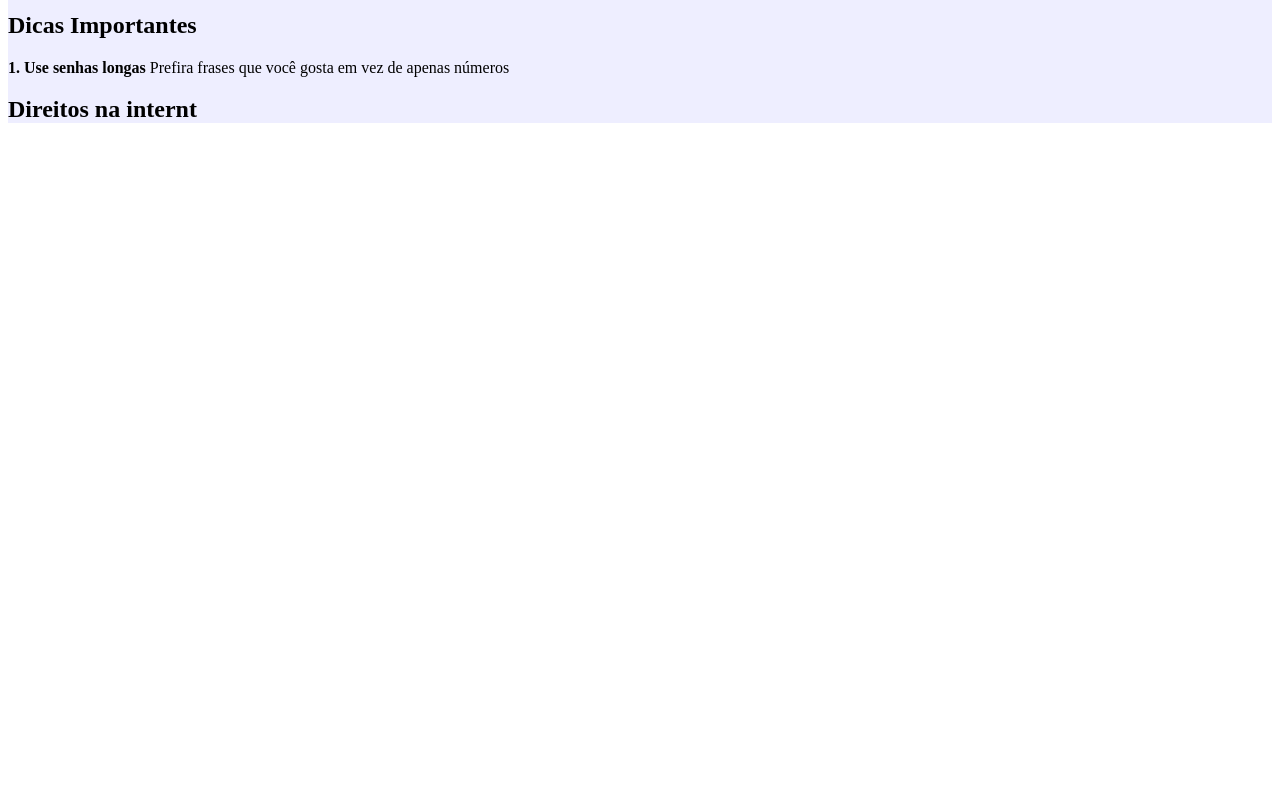
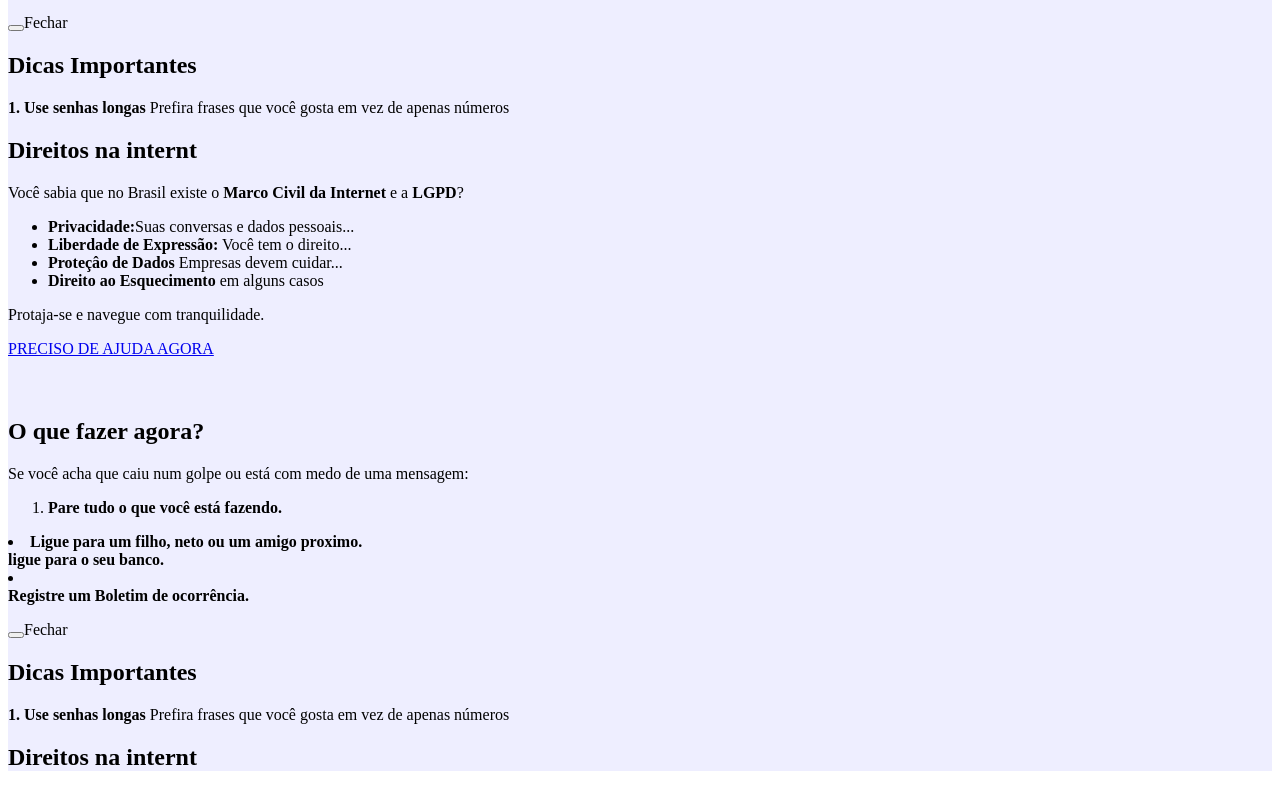
Before and after one commit to santosoliveirakaua1304-crypto/SEGURAN-A-ZOIO, a plain HTML site: page index.html in a window 1280 px wide. Shown: the part 408-1199 px from the top of the page. Before the commit the page ends 800 px from the top, so only its background shows below. Drawn offline with Linux system fonts and the light colour scheme.

Commit message:
index.html
Added content about digital security rights and tips.

```diff
--- a/index.html
+++ b/index.html
@@ -1,4 +1,14 @@
 <!DOCTYPE html>
+<html lang="en">
+<head>
+    <meta charset="UTF-8">
+    <meta name="viewport" content="width=device-width, initial-scale=1.0">
+    <title>segurança digital para idosos</title>
+    <link rel="stylesheet" href="style.css">
+</head>
+<body>
+    <section class="banner">
+        <h1>Guia de Segurança Digital</h1><!DOCTYPE html>
 <html lang="en">
 <head>
     <meta charset="UTF-8">
@@ -42,6 +52,59 @@
         <h2>Direitos na internt</h2>
         <div class="caixa-direitos">
 
+    <P>
+        Você sabia que no Brasil existe o
+        <strong>Marco Civil da Internet</strong> e a
+        <strong>LGPD</strong>?
+    </P>
+
+    <ul>
+        <li><strong>Privacidade:</strong>Suas
+        conversas e dados pessoais...</li>
+        <li><strong>Liberdade de Expressão:</strong>
+        Você tem o direito...</li>
+        <li><strong>Proteçâo de Dados</strong>
+        Empresas devem cuidar...</li>
+        <li><strong>Direito ao Esquecimento</strong>
+        em alguns casos</li>
+    </ul>
 
 </body>
 </html>
+
+        <p style="margin-bottom: 30xp;">
+            Protaja-se e navegue com tranquilidade.
+        </p>
+        <a href="#contato-ajuda" class="botao-ajuda">
+            PRECISO DE AJUDA AGORA
+        </a>
+    </section>
+        <div class="conteudo"></div>
+        <div class="modal-fundo"></div>
+        <section id="contato-ajuda" style="margin-top: 60px; background: #eef" class="modal-conteudo">
+        <h2 style="margin-top: 0;">O  que fazer agora?</h2>
+        <p> Se você acha que caiu num golpe ou está com medo de uma mensagem:</p>
+        <ol>    <li> <strong>Pare tudo o que você está fazendo. </strong></li></ol> <li><strong>Ligue para um filho, neto ou um amigo proximo. </strong></li> </li><strong>ligue para o seu banco. </strong><li> </li><Strong>Registre um Boletim de ocorrência.</Strong></li></ol>
+        <ol></ol>
+
+    <button>
+
+    </button class="botao-ajuda
+    butao-fechar">Fechar</buton>
+
+    <section id="Dicas">
+        <h2>Dicas Importantes</h2>
+        <div class="grande-dicas">
+
+    <div class="cartao-dica">
+        <strong>1. Use senhas longas</strong>
+        Prefira frases que você gosta em vez de apenas números
+        </div>
+
+    <section id="direitos">
+        <h2>Direitos na internt</h2>
+        <div class="caixa-direitos">
+
+
+</body>
+</html>
```
